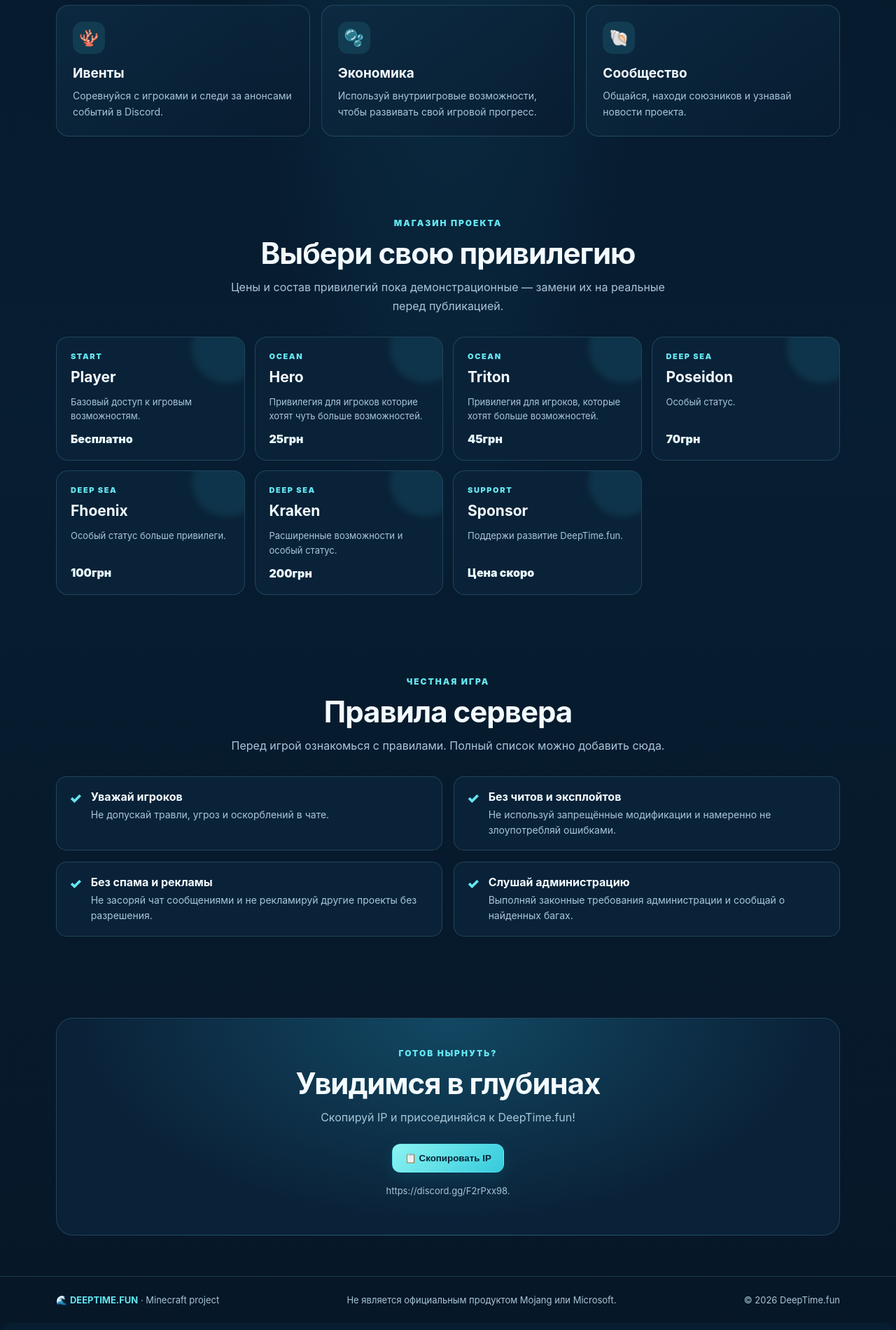
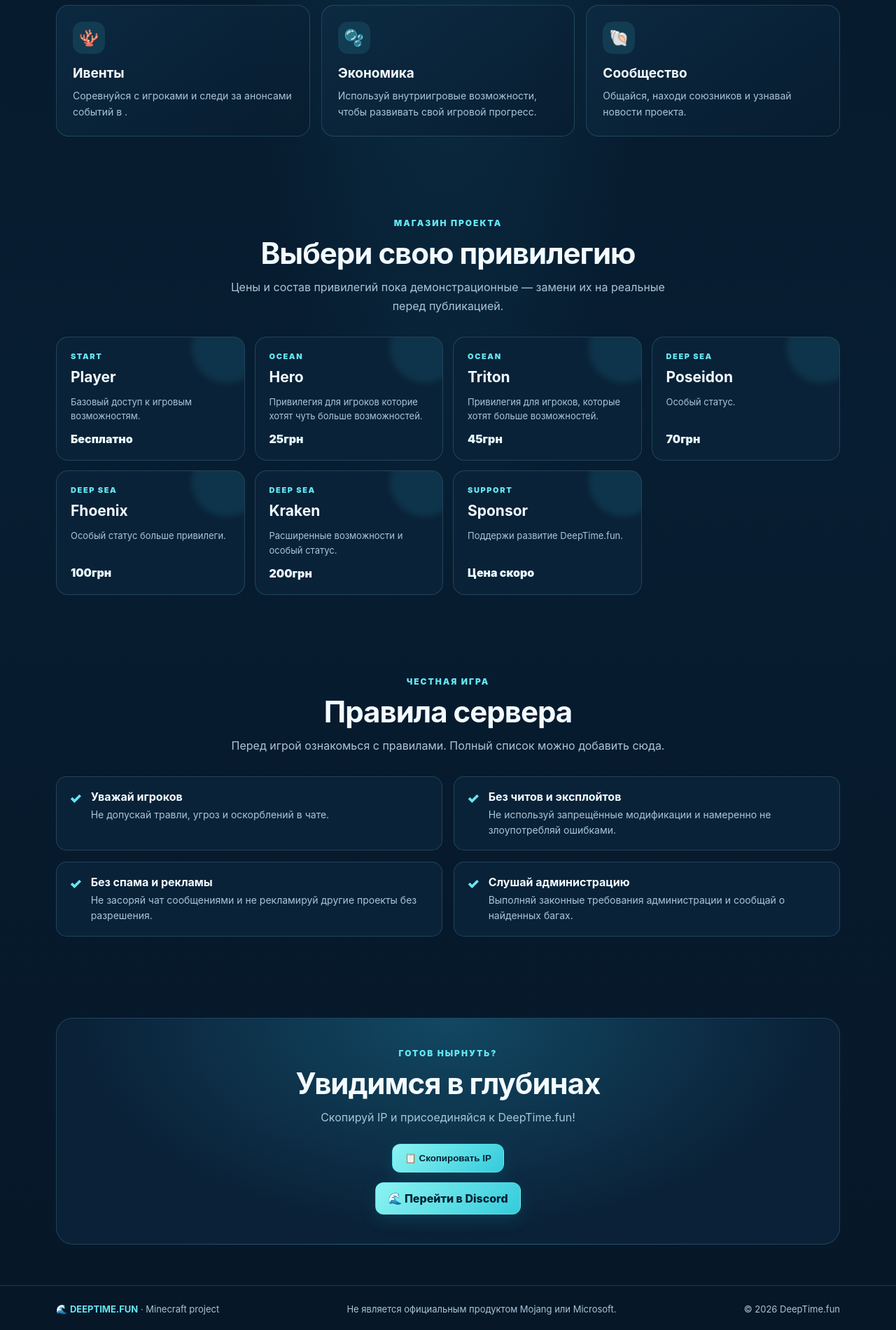
Before and after one commit to lechukvadim-del/deeptime, a plain HTML site: page index.html in a window 1280 px wide. Shown: the part 1500-3400 px from the top of the page at 70% size. Drawn offline with Linux system fonts and the light colour scheme.

Commit message:
Fix event description and enhance join section
Updated event description and added a Discord link.

```diff
--- a/index.html
+++ b/index.html
@@ -109,7 +109,7 @@
     <div class="wrap">
       <div class="section-head"><div class="eyebrow">Возможности</div><h2>Глубины полны открытий</h2><p class="sub">Здесь можно разместить актуальные особенности твоего сервера. Ниже — базовый пример, который можно изменить.</p></div>
       <div class="grid">
-        <article class="card"><div class="icon">🪸</div><h3>Ивенты</h3><p>Соревнуйся с игроками и следи за анонсами событий в Discord.</p></article>
+        <article class="card"><div class="icon">🪸</div><h3>Ивенты</h3><p>Соревнуйся с игроками и следи за анонсами событий в .</p></article>
         <article class="card"><div class="icon">🫧</div><h3>Экономика</h3><p>Используй внутриигровые возможности, чтобы развивать свой игровой прогресс.</p></article>
         <article class="card"><div class="icon">🐚</div><h3>Сообщество</h3><p>Общайся, находи союзников и узнавай новости проекта.</p></article>
       </div>
@@ -141,7 +141,33 @@
     </div>
   </section>
   <section id="join">
-    <div class="wrap"><div class="cta"><div class="eyebrow">Готов нырнуть?</div><h2>Увидимся в глубинах</h2><p class="sub" style="margin-bottom:24px">Скопируй IP и присоединяйся к DeepTime.fun!</p><button class="btn" onclick="copyIP()">📋 Скопировать IP</button><p style="color:var(--muted);font-size:13px;margin-top:18px">https://discord.gg/F2rPxx98.</p></div></div>
+
+<div class="wrap">
+  <div class="cta">
+    <div class="eyebrow">Готов нырнуть?</div>
+    <h2>Увидимся в глубинах</h2>
+    <p class="sub" style="margin-bottom:24px">
+      Скопируй IP и присоединяйся к DeepTime.fun!
+    </p>
+
+    <button class="btn" onclick="copyIP()">
+      📋 Скопировать IP
+    </button>
+
+    <br>
+
+    <a
+      class="btn discord-btn"
+      href="https://discord.gg/F2rPxx98"
+      target="_blank"
+      rel="noopener noreferrer"
+      style="display:inline-block;margin-top:14px;text-decoration:none"
+    >
+      🌊 Перейти в Discord
+    </a>
+  </div>
+</div>
+
   </section>
 </main>
 <footer><div class="wrap foot"><div>🌊 <strong style="color:var(--cyan)">DEEPTIME.FUN</strong> · Minecraft project</div><div>Не является официальным продуктом Mojang или Microsoft.</div><div>© <span id="year"></span> DeepTime.fun</div></div></footer>
```
